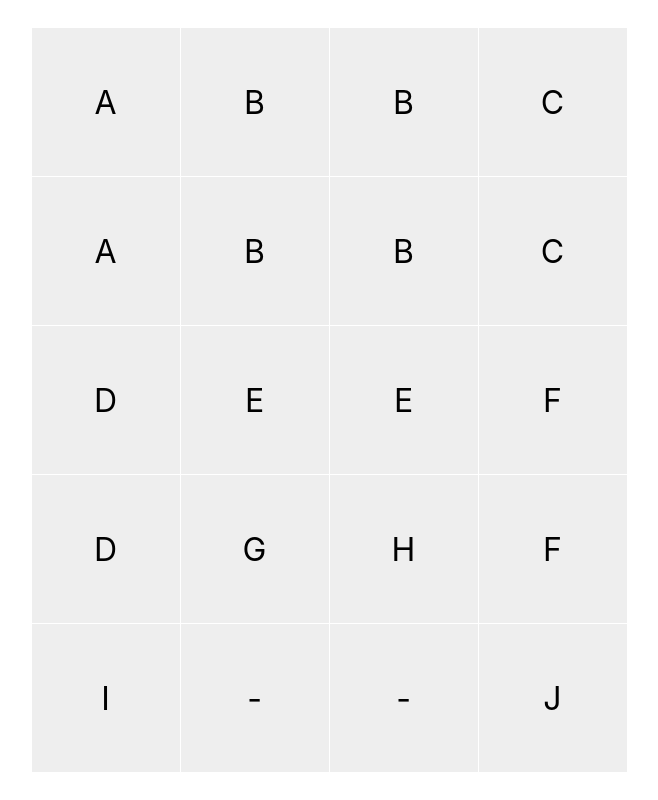
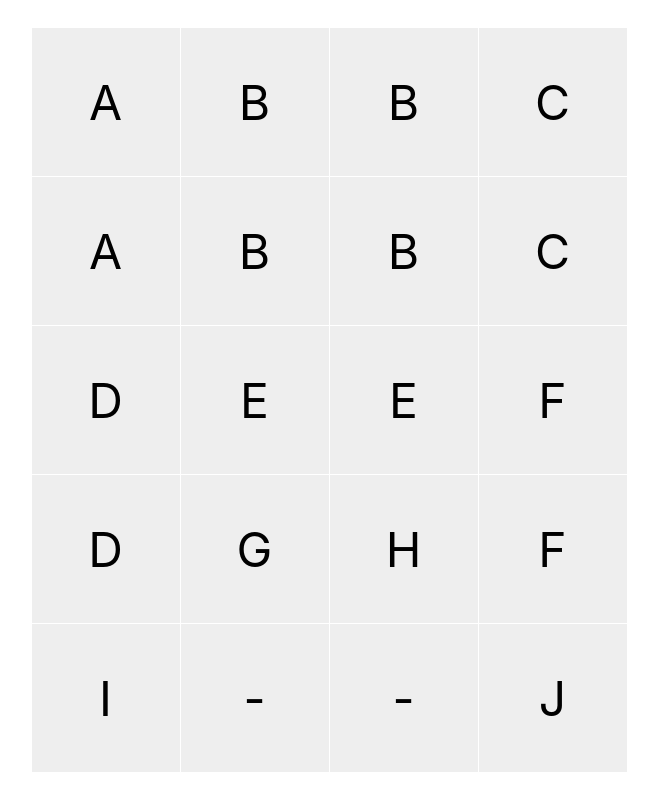
Before and after one commit to dchubarov/sliding-block-puzzle-react, a React (Create React App) app: page / in a window 1280 px wide. Shown: the whole page, without its empty margins (311-969 px from the left). Built offline with nearby package versions, Linux system fonts and the light colour scheme.

Commit message:
Minimum playable game (intermediate commit).

```diff
--- a/src/Board.tsx
+++ b/src/Board.tsx
@@ -1,7 +1,7 @@
-import {FC} from "react";
+import {FC, useState} from "react";
 import styled from "styled-components";
 
-import {getBoardDimensions, Puzzle} from "./puzzle";
+import {canMoveBlock, getBoardDimensions, moveBlock, MoveDirection, Puzzle} from "./puzzle";
 
 interface BoardProps {
     fitWidth: number;
@@ -23,10 +23,11 @@ const BoardCell = styled.div`
   justify-content: center;
 
   background-color: #eee;
-  font-size: 2rem;
+  font-size: 3rem;
 `;
 
 const Board: FC<BoardProps> = ({fitWidth, fitHeight, puzzle}) => {
+    const [board, setBoard] = useState(puzzle.board)
     const [unitsWidth, unitsHeight] = getBoardDimensions(puzzle)
     if (!unitsWidth || !unitsHeight) {
         return (
@@ -35,10 +36,40 @@ const Board: FC<BoardProps> = ({fitWidth, fitHeight, puzzle}) => {
     }
 
     const cellSize = Math.min(Math.ceil(fitWidth / unitsWidth), Math.ceil(fitHeight / unitsHeight))
+
+    const handleCellClick = (x: number, y: number, cellIndex: number) => {
+        let direction: MoveDirection | undefined = undefined
+
+        const a = 20
+        if (x >= a && x <= cellSize - a && y >= 0 && y <= a)
+            direction = "N"
+        else if (x >= 0 && x <= a && y >= a && y <= cellSize - a)
+            direction = "W"
+        else if (x >= a && x <= cellSize - a && y >= cellSize - a)
+            direction = "S"
+        else if (x >= cellSize - a && y >= a && y <= cellSize - a)
+            direction = "E"
+
+        if (direction) {
+            const movable = canMoveBlock({...puzzle, board}, direction, cellIndex);
+            console.log(
+                board[cellIndex],
+                cellIndex,
+                direction,
+                movable
+            );
+
+            if (movable) {
+                setBoard(moveBlock({...puzzle, board}, direction, cellIndex))
+            }
+        }
+    }
+
     return (
         <BoardGrid uh={unitsHeight} uw={unitsWidth} size={cellSize}>
-            {puzzle.board.map((value, index) =>
-                <BoardCell key={`cell-${index}`}>{value}</BoardCell>
+            {board.map((value, index) =>
+                <BoardCell key={`cell-${index}`}
+                           onClick={e => {e.preventDefault(); handleCellClick(e.nativeEvent.offsetX, e.nativeEvent.offsetY, index)}}>{value}</BoardCell>
             )}
         </BoardGrid>
     );
--- a/src/puzzle.ts
+++ b/src/puzzle.ts
@@ -14,6 +14,19 @@ export const KlotskiPuzzle = {
     ]
 }
 
+export function generateFifteenPuzzle() {
+    const numbers = Array(16)
+    for (let i = 0; i < numbers.length; i++) {
+        numbers[i] = `${i + 1}`
+    }
+    numbers[15] = "-"
+    numbers.sort(() => Math.random() - 0.5)
+    return {
+        rowSize: 4,
+        board: numbers,
+    }
+}
+
 export function getBoardDimensions(puzzle: Puzzle): Array<number | undefined> {
     if (puzzle.rowSize < 1)
         return [];
@@ -24,3 +37,82 @@ export function getBoardDimensions(puzzle: Puzzle): Array<number | undefined> {
 
     return [puzzle.rowSize, boardSize / puzzle.rowSize]
 }
+
+export type MoveDirection = "N" | "W" | "S" | "E";
+
+export function canMoveBlock(puzzle: Puzzle, direction: MoveDirection, idx: number) {
+    const block = puzzle.board[idx]
+    if (!block || block === "-")
+        return false;
+
+    const isEmptyOrSelf = (idx: number) => {
+        return puzzle.board[idx] === undefined || puzzle.board[idx] === "-"
+            || puzzle.board[idx] === "0" || puzzle.board[idx] === block
+    }
+
+    for (let i = 0; i < puzzle.board.length; i++) {
+        if (puzzle.board[i] !== block) continue;
+
+        const col = i % puzzle.rowSize, row = Math.floor(i / puzzle.rowSize)
+        let blocked = false
+        switch (direction) {
+            case "W":
+                blocked = col === 0 || !isEmptyOrSelf(i - 1)
+                break
+            case "E":
+                blocked = col >= puzzle.rowSize - 1 || !isEmptyOrSelf(i + 1)
+                break
+            case "N":
+                blocked = row === 0 || !isEmptyOrSelf((row - 1) * puzzle.rowSize + col)
+                break
+            case "S":
+                blocked = row >= puzzle.board.length / puzzle.rowSize - 1 || !isEmptyOrSelf((row + 1) * puzzle.rowSize + col)
+                break
+        }
+
+        if (blocked)
+            return false
+    }
+
+    return true
+}
+
+export function moveBlock(puzzle: Puzzle, direction: MoveDirection, idx: number) {
+    const newBoard = [...puzzle.board]
+
+    let shift = 0
+    switch (direction) {
+        case "W":
+            shift = -1
+            break
+        case "E":
+            shift = 1
+            break
+        case "N":
+            shift = -puzzle.rowSize
+            break
+        case "S":
+            shift = puzzle.rowSize
+            break
+    }
+
+    const swap = (i: number) => {
+        if (puzzle.board[i] === block) {
+            newBoard[i + shift] = block
+            newBoard[i] = "-"
+        }
+    }
+
+    const block = puzzle.board[idx]
+    if (shift > 0) {
+        for (let i = puzzle.board.length - 1; i >= 0; i--) {
+            swap(i)
+        }
+    } else if (shift < 0) {
+        for (let i = 0; i < puzzle.board.length; i++) {
+            swap(i)
+        }
+    }
+
+    return newBoard
+}
```
